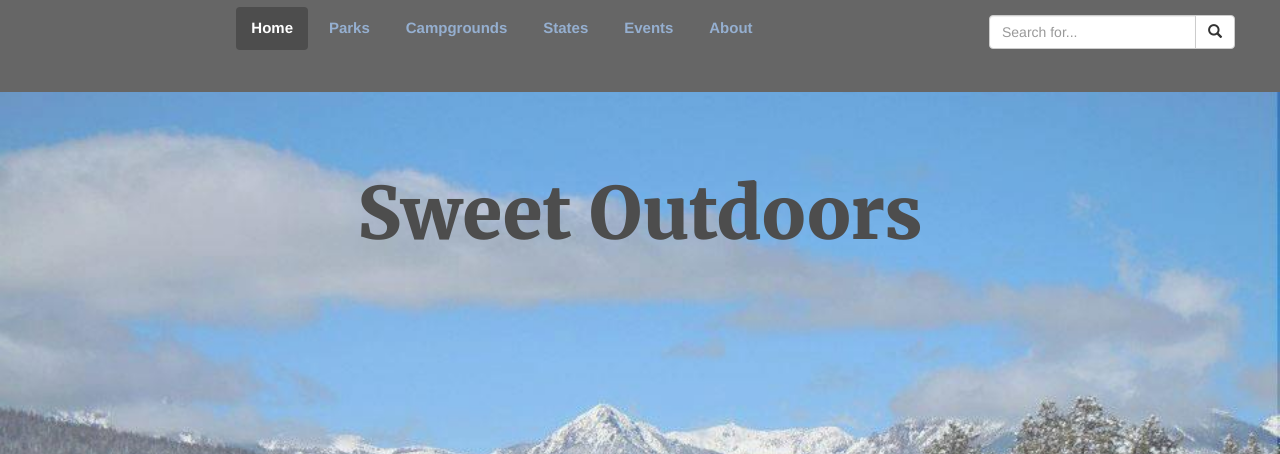
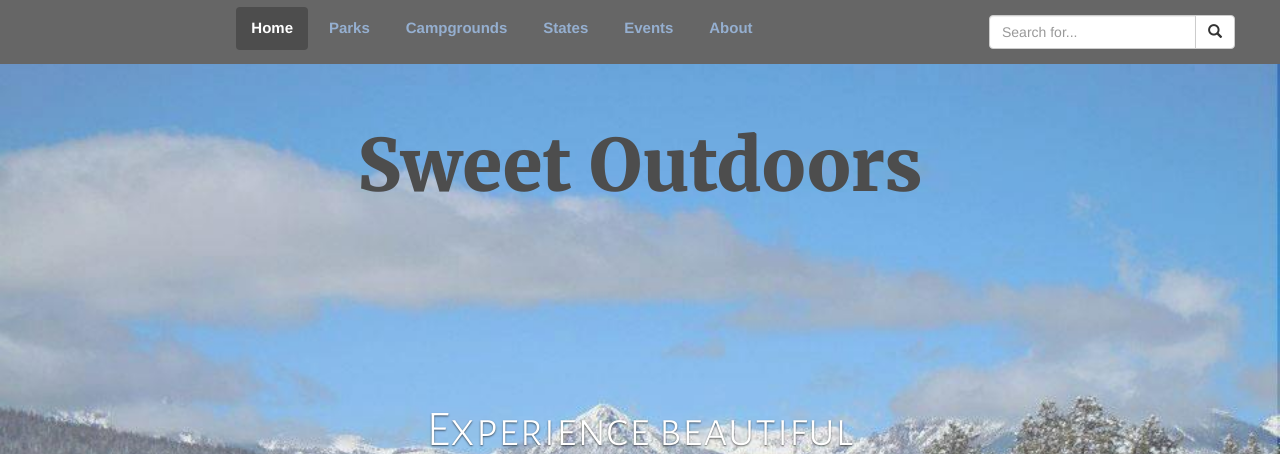
Before and after one commit to cs373gc-fall-2016/SWEetOutdoors, a Flask app: page / in a window 1280 px wide. Shown: the top 454 px of the page. Run offline with Flask 2, Linux system fonts and the light colour scheme; some libraries are stand-ins or nearby versions.

Commit message:
fixing margins on nav bar

```diff
--- a/app/static/style/search.css
+++ b/app/static/style/search.css
@@ -1,15 +1,15 @@
-.buttons{
-	width:140px;
+.buttons {
+	width: 140px;
 	margin-left: auto;
 	margin-right: auto;
 }
 
-.col-lg-12{
-	width:100%;
-	text-align:center;
+.col-lg-12 {
+	width: 100%;
+	text-align: center;
 	margin-bottom: 3em;
 }
 
-.nav.nav-pills{
+#search_nav {
 	margin-bottom: 2em;
 }
--- a/app/static/style/stylesheet.css
+++ b/app/static/style/stylesheet.css
@@ -31,6 +31,10 @@ li {
 .navbar-right
 {
   margin-right: 0;
+}
+
+.navbar.navbar-default {
+  margin-bottom: 0;
 }
 
 .nav.nav-pills {
--- a/app/templates/Search.html
+++ b/app/templates/Search.html
@@ -23,7 +23,7 @@
   </head>
 
   <body>
-   <nav class="navbar navbar-default">
+   <nav id="search_nav" class="navbar navbar-default">
       <div class="container-fluid">
         <div class="navbar-header">
           <button type="button" class="navbar-toggle collapsed" data-toggle="collapse" data-target="#myNavbar" aria-expanded="false" aria-controls="navbar">
```
